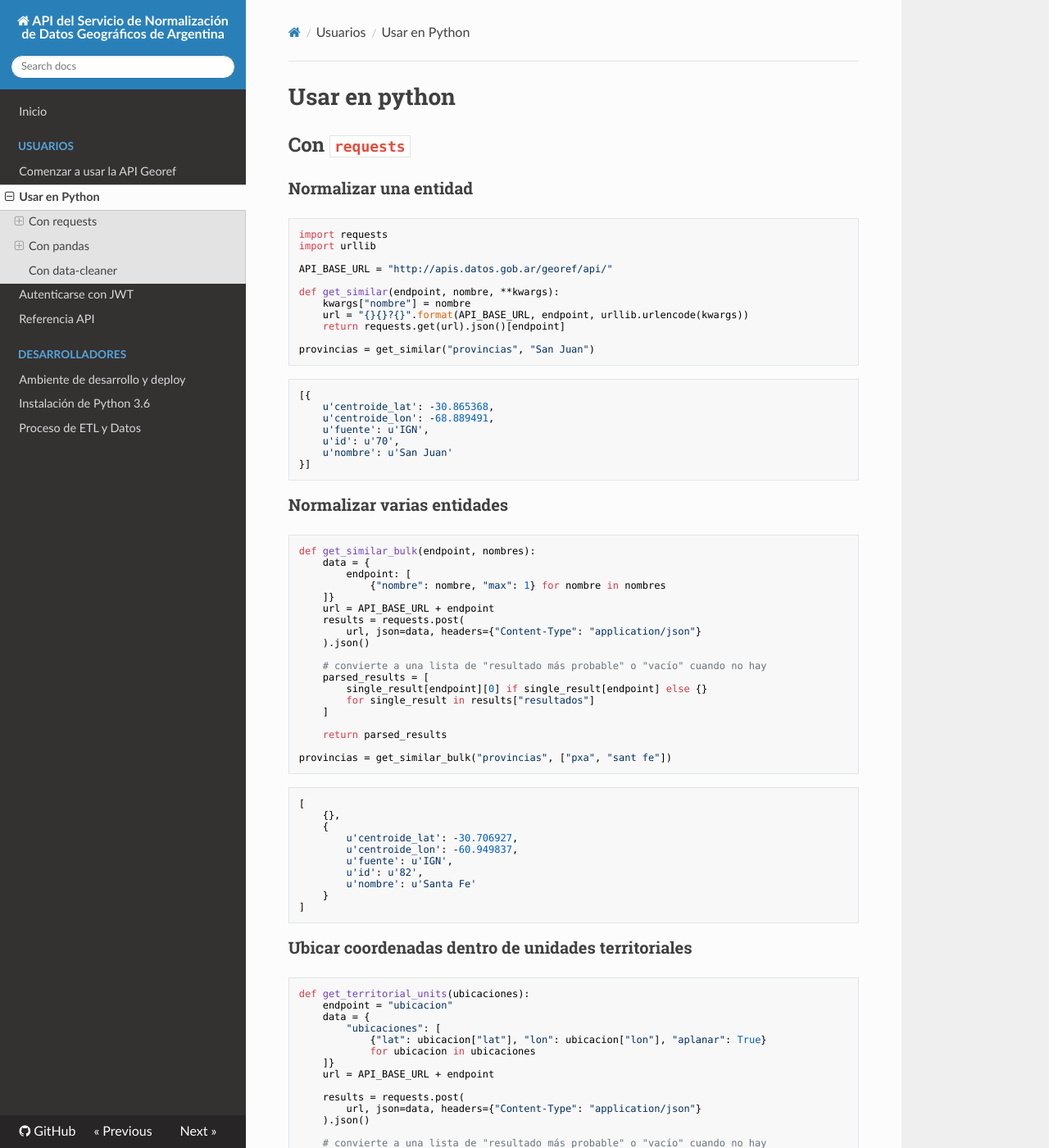
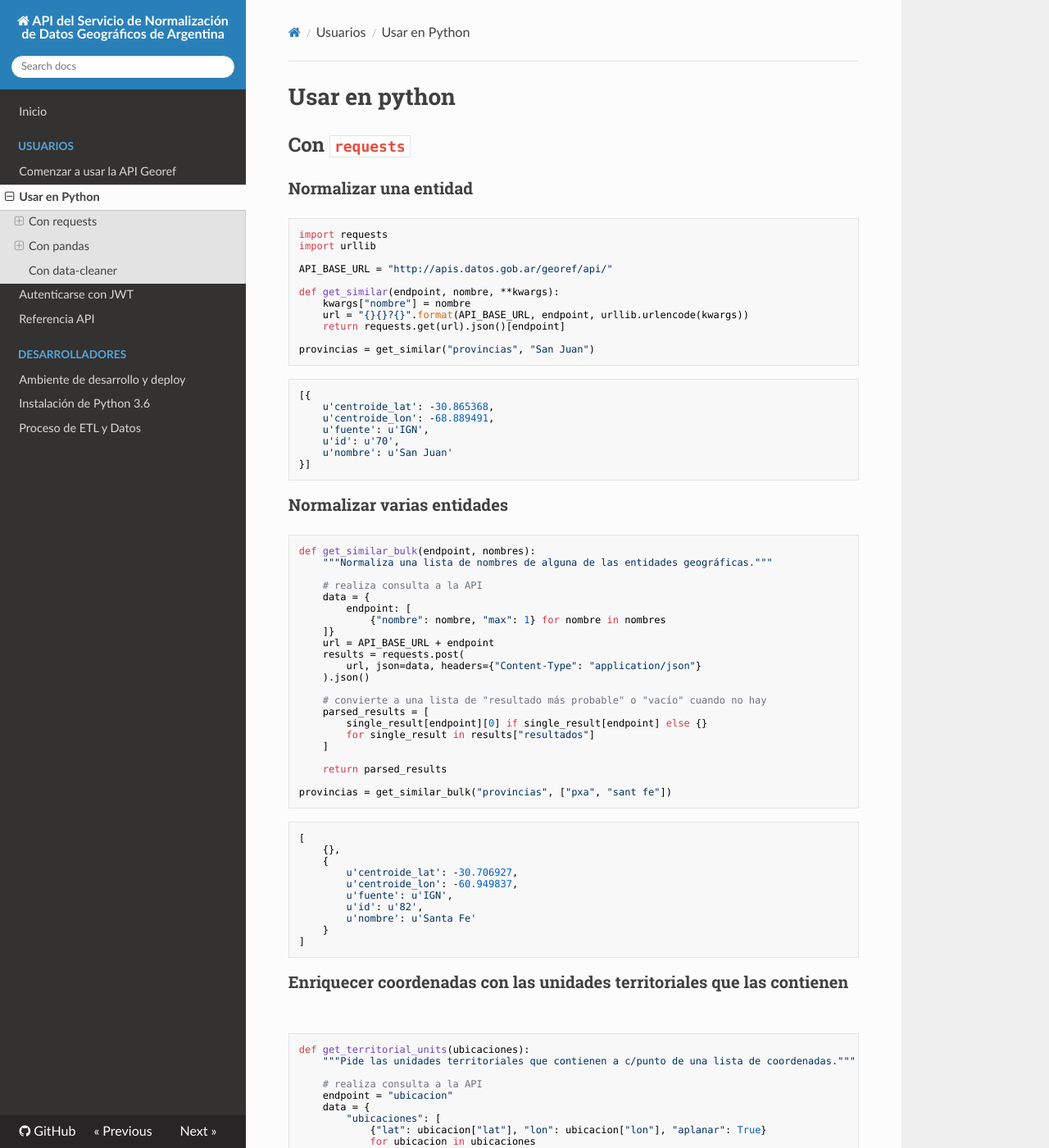
Before and after one commit to datosgobar/georef-ar-api, an MkDocs documentation site: the page built from docs/python_usage.md, in a window 1280 px wide and 1400 px high. Shown: the whole window at 82% size. Built offline with MkDocs 1.6.1, drawn with Linux system fonts in a browser that asks for light colours; nearby versions of some CDN libraries.

Commit message:
Agrego docstrings y actualizo título.

````diff
--- a/docs/python_usage.md
+++ b/docs/python_usage.md
@@ -32,6 +32,9 @@ provincias = get_similar("provincias", "San Juan")
 
 ```python
 def get_similar_bulk(endpoint, nombres):
+    """Normaliza una lista de nombres de alguna de las entidades geográficas."""
+
+    # realiza consulta a la API
     data = {
         endpoint: [
             {"nombre": nombre, "max": 1} for nombre in nombres
@@ -65,10 +68,13 @@ provincias = get_similar_bulk("provincias", ["pxa", "sant fe"])
 ]
 ```
 
-### Ubicar coordenadas dentro de unidades territoriales
+### Enriquecer coordenadas con las unidades territoriales que las contienen
 
 ```python
 def get_territorial_units(ubicaciones):
+    """Pide las unidades territoriales que contienen a c/punto de una lista de coordenadas."""
+
+    # realiza consulta a la API
     endpoint = "ubicacion"
     data = {
         "ubicaciones": [
````
